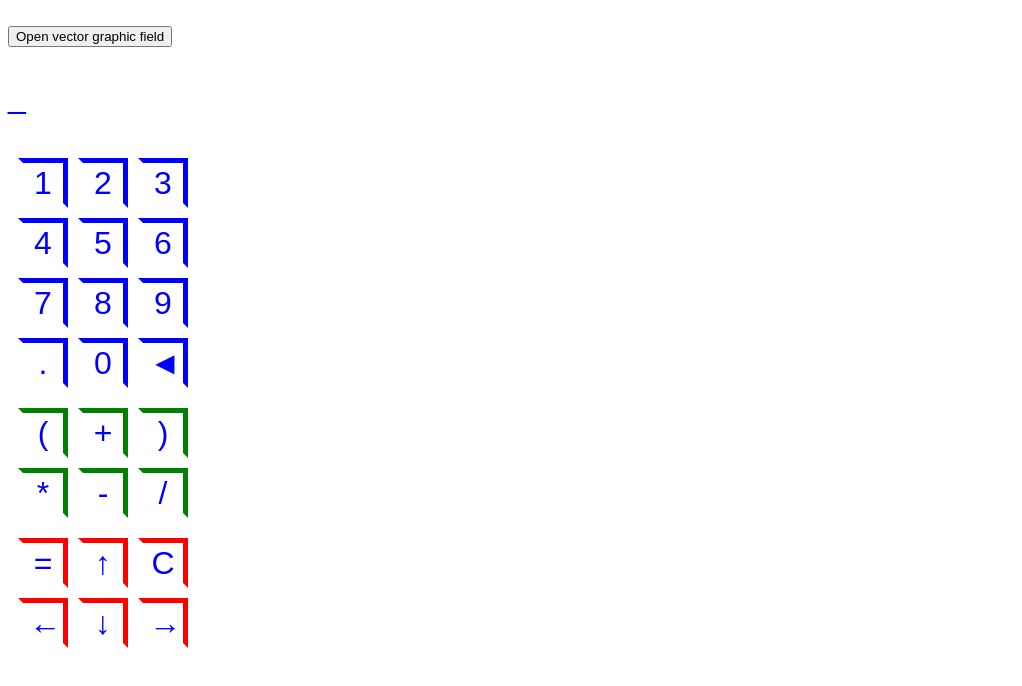
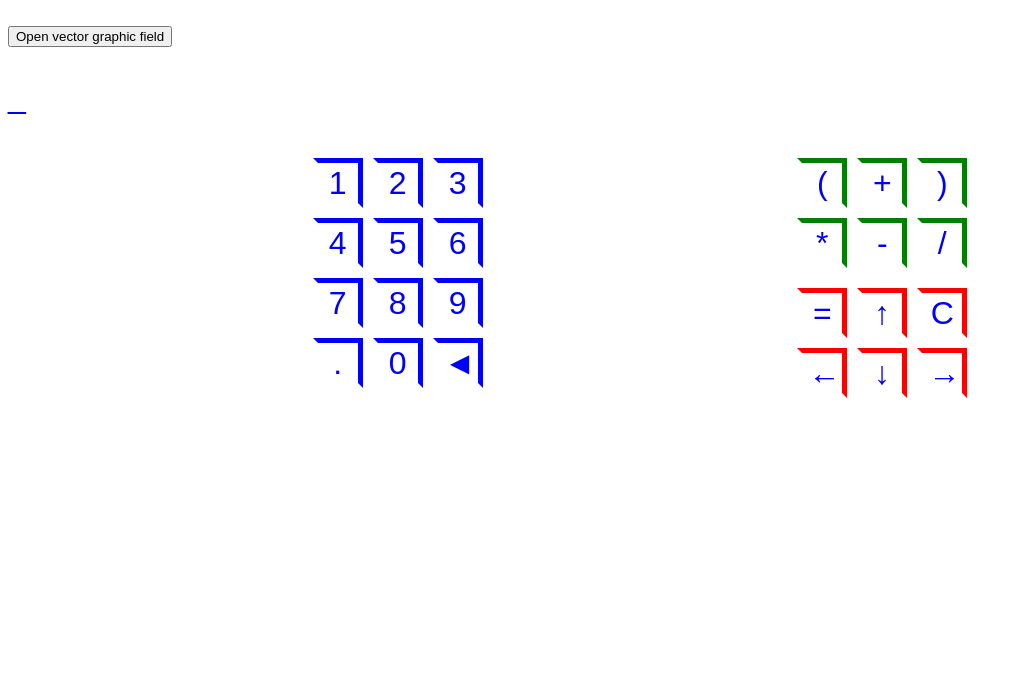
Before and after one commit to OlehKozubJS/various-react-projects-test, a React (Create React App) app: page / in a window 1280 px wide. Shown: the top 686 px of the page, without its empty margins (0-1022 px from the left). Built offline with nearby package versions, Linux system fonts and the light colour scheme; a web font is replaced by a local one.

Commit message:
Update Calculator.jsx

```diff
--- a/src/Calculator/Calculator.jsx
+++ b/src/Calculator/Calculator.jsx
@@ -97,9 +97,9 @@ const Calculator = () => {
           return <p>{finalExpressionString}</p>;
         })}
       </div>
-      <div>
+      <div className={css.KeyBoard}>
         <NumberKeyBoard onClick={enterData} backSpace={backSpace} />
-        <div>
+        <div className={css.CommonKeyBoard}>
           <ActionsKeyBoard onClick={enterData} />
 
           <MainControlsKeyBoard
```
